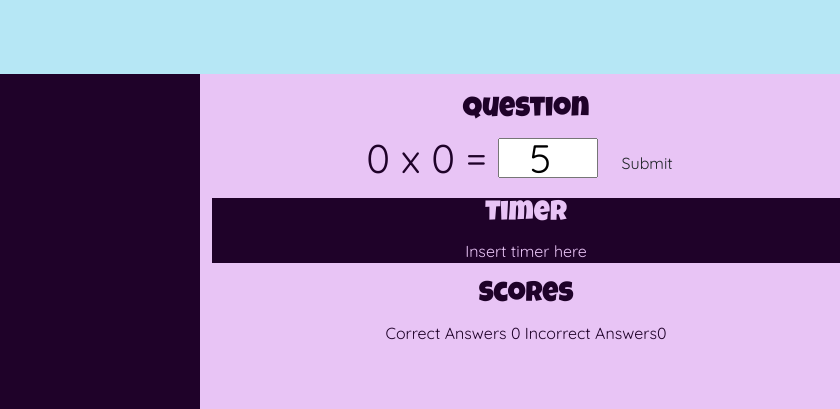
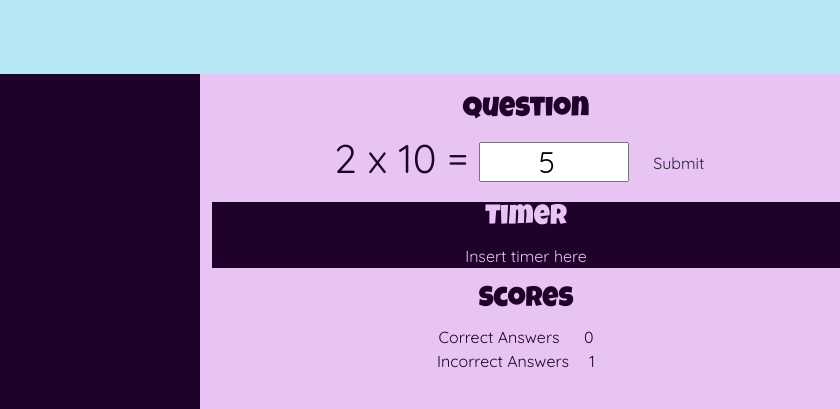
Before and after one commit to Elizabeth-Yorke/milestone-project-2a, a plain HTML site: page index.html in a window 1280 px wide. Both pictures are taken after typing "5" into the empty fields and a click on the button "Submit". Shown: the top 409 px of the page, 440-1280 px from the left. Drawn offline with nearby package versions, Linux system fonts and the light colour scheme.

Commit message:
Added scores section functionality

```diff
--- a/assets/css/style.css
+++ b/assets/css/style.css
@@ -125,9 +125,9 @@ h1, h2, h3, h4 {
     margin-bottom: 20px;
     margin-top: 0;
     text-align: center;
-    font-size: 40px;
+    font-size: 30px;
     height: 40px;
-    width: 100px;
+    width: 150px;
 }
 
 /* -- Timer Area -- */
@@ -149,6 +149,19 @@ h1, h2, h3, h4 {
 
 .scores {
     text-align: center;
+    padding: 0;
+    margin: 0;
+}
+
+#score {
+    margin-left: 20px;
+    margin-right: 20px;
+}
+
+#incorrect {
+    margin-left: 20px;
+    margin-right: 20px;
+    padding-bottom: 20px;
 }
 
 /* -- Footer -- */
--- a/assets/javascript/script.js
+++ b/assets/javascript/script.js
@@ -25,8 +25,8 @@ document.addEventListener("DOMContentLoaded", function(){
 function runGame(gameType) {
 
     //Creates two random numbers between 1 and 12.
-    let num1 = Math.floor(Math.random()*11) + 1;
-    let num2 = Math.floor(Math.random()*11) + 1;
+    let num1 = Math.floor(Math.random() * 11) + 1;
+    let num2 = Math.floor(Math.random() * 11) + 1;
 
     if (gameType === "addition") {
         displayAdditionQuestion(num1, num2);
@@ -40,7 +40,9 @@ function runGame(gameType) {
         alert(`unknown game type: ${gameType}`);
         throw `unknown game type: ${gameType}. Aborting!`
     }
+
 }
+
 
 /**
  * Gets the answer from calculateCorrectAnswer()
@@ -56,8 +58,10 @@ function checkAnswer() {
 
     if (isCorrect) {
         alert("Correct answer! Well done! :D");
+        incrementScore();
     } else {
-        alert(`You answered ${userAnswer}. The correct answer was ${calculatedAnswer[0]}. Better next time!`);
+        alert(`You answered ${userAnswer}. The correct answer was ${calculatedAnswer[0]}. Better luck next time!`);
+        incrementWrongAnswer();
     }
 
     runGame(calculatedAnswer[1]);
@@ -75,11 +79,11 @@ function calculateCorrectAnswer() {
     if (operator === "+") {
         return [operand1 + operand2, "addition"];
     } else if (operator === "-") {
-        return [operand1, "subtraction"];
+        return [operand1 - operand2, "subtraction"];
     } else if (operator === "x") {
         return [operand1 * operand2, "multiplication"];
     } else if (operator === "/") {
-        return [operand1, "division"];
+        return [operand1 / operand2, "division"];
     } else {
         alert(`Unimplemented operator ${operator}`);
         throw `Unimplemented operator ${operator}. Aborting!`;
@@ -87,12 +91,22 @@ function calculateCorrectAnswer() {
 
 }
 
+/**
+ * Gets the current score from the DOM and adds 1.
+ */
+
 function incrementScore() {
-
+    let oldScore = parseInt(document.getElementById("score").innerText);
+    document.getElementById("score").innerText = ++oldScore;
 }
 
+/**
+ * Gets the current tally of incorrect answers from the DOM and increments it by 1
+ */
+
 function incrementWrongAnswer() {
-
+    let oldScore = parseInt(document.getElementById("incorrect").innerText);
+    document.getElementById("incorrect").innerText = ++oldScore;
 }
 
 function displayAdditionQuestion(operand1, operand2) {
@@ -102,9 +116,9 @@ function displayAdditionQuestion(operand1, operand2) {
 }
 
 function displaySubtractionQuestion(operand1, operand2) {
-    document.getElementById('operand1').textContent = operand2 + operand1;
-    document.getElementById('operand2').textContent = operand2;
-    document.getElementById('operator').textContent = "-";
+    document.getElementById("operand1").textContent = operand1 > operand2 ? operand1 : operand2;
+	document.getElementById("operand2").textContent = operand1 < operand2 ? operand2 : operand1;
+	document.getElementById("operator").textContent = "-";
 }
 
 function displayMultiplicationQuestion(operand1, operand2) {
@@ -114,7 +128,7 @@ function displayMultiplicationQuestion(operand1, operand2) {
 }
 
 function displayDivisionQuestion(operand1, operand2) {
-    document.getElementById('operand1').textContent = operand2*operand1;
+    document.getElementById('operand1').textContent = operand1*operand2;
     document.getElementById('operand2').textContent = operand2;
     document.getElementById('operator').textContent = "/";
 }
--- a/index.html
+++ b/index.html
@@ -120,8 +120,8 @@
             <span id="operator">x</span>
             <span id="operand2">0</span>
             <span>=</span>
-            <input id="answer-box" type="number" placeholder="Type your answer here">
-            <button type="button" class="btn btn--gray submit" value="submit">Submit</button>
+            <input id="answer-box" type="number" placeholder="Answer">
+            <button type="button" data-type="submit" class="btn btn--gray submit" value="submit">Submit</button>
             </div>
         </div>
         </section>
@@ -140,7 +140,8 @@
         <section>
             <div class="score-area color-scheme-ay">
                 <h3 id="scores-title">Scores</h3>
-                <p class="scores">Correct Answers <span id="score">0</span> Incorrect Answers<span id="incorrect">0</span></p>
+                <p class="scores">Correct Answers <span id="score">0</span></p>
+                <p class="scores">Incorrect Answers<span id="incorrect">0</span></p>
             </div>
         </section>
     </div>
```
